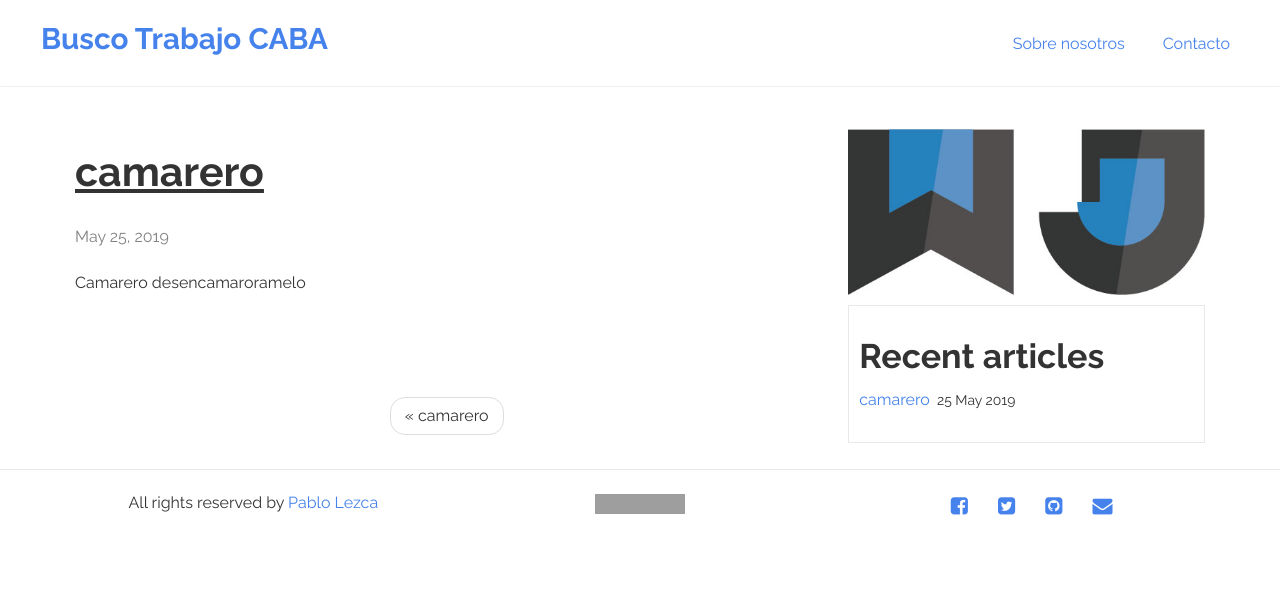
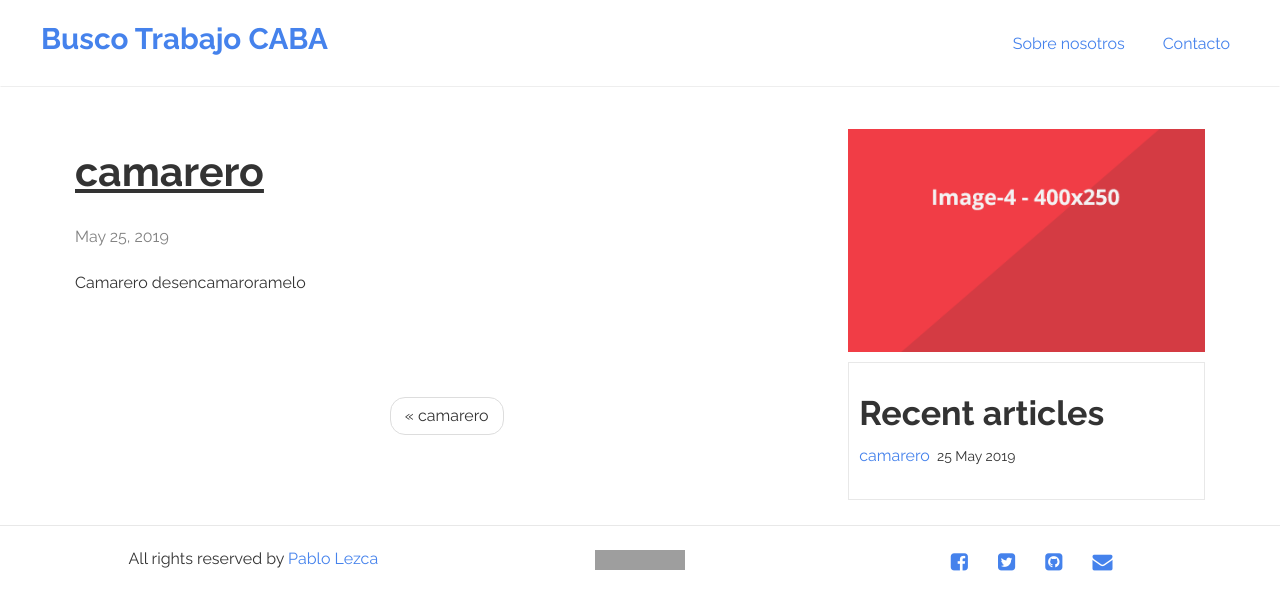
Before and after one commit to Lucas68747/buscotrabajoargentina.github.io, a Jekyll site: the page built from _posts/2019-05-25-camarero.md, in a window 1280 px wide. Shown: the top 610 px of the page. Built offline with Jekyll 4.4.1, drawn with Linux system fonts in a browser that asks for light colours; grey boxes are pictures that could not be loaded.

Commit message:
Update 2019-05-25-camarero.md

```diff
--- a/_posts/2019-05-25-camarero.md
+++ b/_posts/2019-05-25-camarero.md
@@ -1,5 +1,6 @@
 ---
 layout: post
 title: camarero
+img: image-4.png
 ---
 Camarero desencamaroramelo
```
